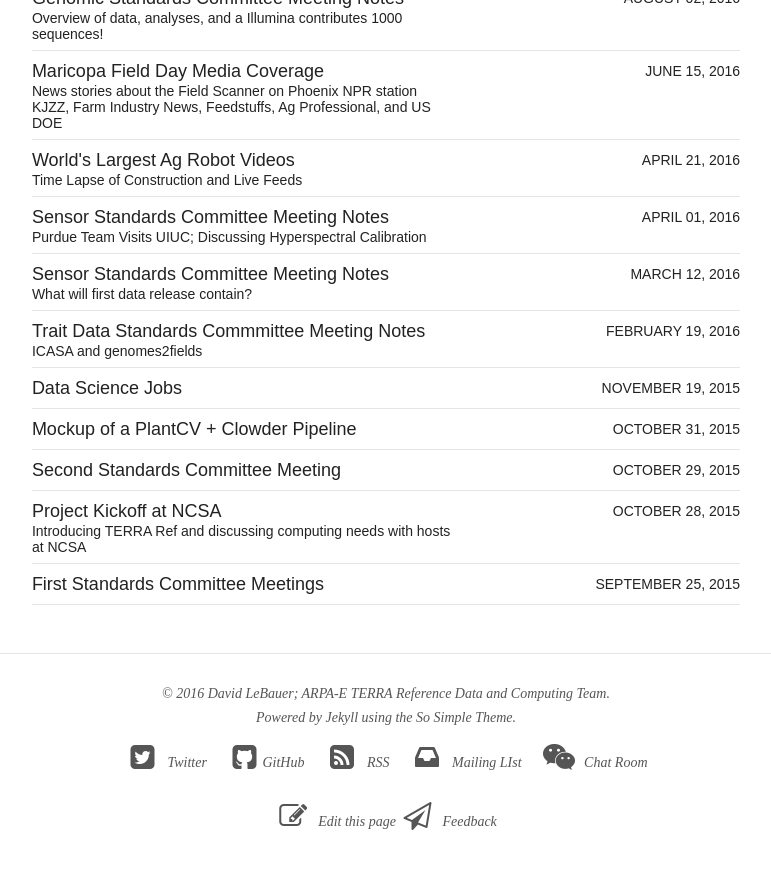
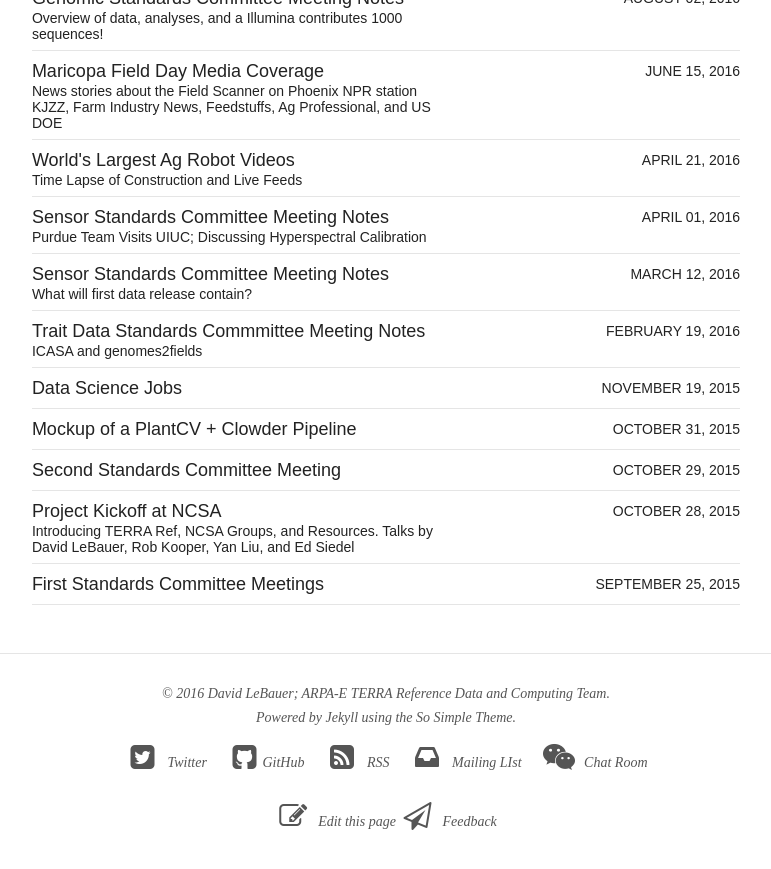
Before and after one commit to terra-reference/terraref.github.io, a Jekyll site: the page built from blog/index.md, in a window 1280 px wide and 900 px high, scrolled down 708 px. Shown: the top 869 px of the window, without its empty margins (254-1025 px from the left). Built offline with Jekyll 4.4.1, drawn with Linux system fonts in a browser that asks for light colours; nearby versions of some CDN libraries.

Commit message:
Update 2015-10-27-project-kickoff-at-ncsa.md

```diff
--- a/_posts/blog/2015-10-27-project-kickoff-at-ncsa.md
+++ b/_posts/blog/2015-10-27-project-kickoff-at-ncsa.md
@@ -3,7 +3,7 @@ layout: post
 title: "Project Kickoff at NCSA"
 modified:
 categories: blog
-excerpt: "Introducing TERRA Ref and discussing computing needs with hosts at NCSA"
+excerpt: "Introducing TERRA Ref, NCSA Groups, and Resources. Talks by David LeBauer, Rob Kooper, Yan Liu, and Ed Siedel"
 tags: []
 image:
   feature: bw_panorama.png
```
